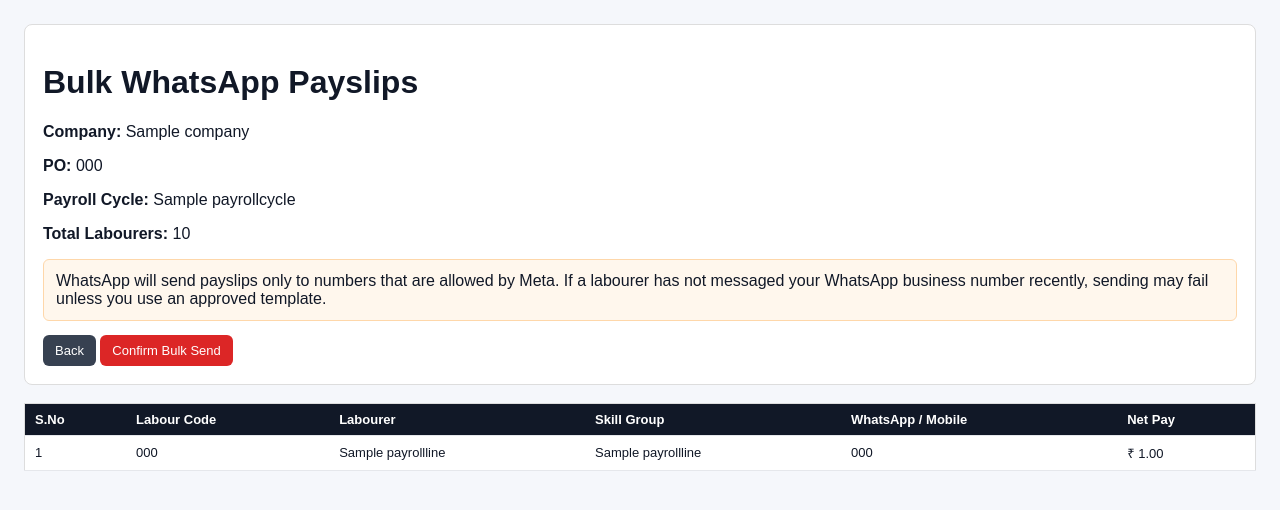
After one commit to bodakunta1/MSMEPayrollInvoice, a Django app: page /payroll/runs/1/bulk-whatsapp/ in a window 1280 px wide. The commit adds this page. Shown: the top 510 px of the page. Run offline with Django 5.2, Linux system fonts and the light colour scheme; a user stored in the database is signed in; tables that the repository leaves empty hold one stand-in row (values such as "Sample post").

Commit message:
feat(whatsapp): implement bulk WhatsApp payslip sending functionality and confirmation/result templates

```diff
--- /dev/null
+++ b/payroll/templates/payroll/bulk_whatsapp_confirm.html
@@ -0,0 +1,128 @@
+<!DOCTYPE html>
+<html>
+<head>
+    <title>Bulk WhatsApp Payslips</title>
+    <style>
+        body {
+            font-family: Arial, sans-serif;
+            margin: 24px;
+            background: #f5f7fb;
+            color: #111827;
+        }
+
+        .card {
+            background: white;
+            border: 1px solid #ddd;
+            border-radius: 8px;
+            padding: 18px;
+            margin-bottom: 18px;
+        }
+
+        .btn {
+            display: inline-block;
+            padding: 8px 12px;
+            background: #2563eb;
+            color: white;
+            text-decoration: none;
+            border-radius: 6px;
+            font-size: 13px;
+            border: none;
+            cursor: pointer;
+        }
+
+        .btn-danger {
+            background: #dc2626;
+        }
+
+        .btn-secondary {
+            background: #374151;
+        }
+
+        table {
+            width: 100%;
+            border-collapse: collapse;
+            background: white;
+            border: 1px solid #ddd;
+        }
+
+        th, td {
+            padding: 8px 10px;
+            border-bottom: 1px solid #e5e7eb;
+            font-size: 13px;
+            text-align: left;
+        }
+
+        th {
+            background: #111827;
+            color: white;
+        }
+
+        .warning {
+            background: #fff7ed;
+            border: 1px solid #fed7aa;
+            padding: 12px;
+            border-radius: 6px;
+            margin-bottom: 14px;
+        }
+    </style>
+</head>
+<body>
+
+<div class="card">
+    <h1>Bulk WhatsApp Payslips</h1>
+
+    <p><strong>Company:</strong> {{ payroll_run.company.name }}</p>
+    <p><strong>PO:</strong> {{ payroll_run.po.po_number }}</p>
+    <p><strong>Payroll Cycle:</strong> {{ payroll_run.payroll_cycle.name }}</p>
+    <p><strong>Total Labourers:</strong> {{ payroll_run.total_labourers }}</p>
+
+    <div class="warning">
+        WhatsApp will send payslips only to numbers that are allowed by Meta.
+        If a labourer has not messaged your WhatsApp business number recently, sending may fail unless you use an approved template.
+    </div>
+
+    <a class="btn btn-secondary" href="{% url 'payroll:payroll_run_detail' payroll_run.id %}">
+        Back
+    </a>
+
+    <form method="post" style="display:inline;">
+        {% csrf_token %}
+        <button class="btn btn-danger" type="submit">
+            Confirm Bulk Send
+        </button>
+    </form>
+</div>
+
+<table>
+    <thead>
+        <tr>
+            <th>S.No</th>
+            <th>Labour Code</th>
+            <th>Labourer</th>
+            <th>Skill Group</th>
+            <th>WhatsApp / Mobile</th>
+            <th>Net Pay</th>
+        </tr>
+    </thead>
+    <tbody>
+        {% for line in payroll_lines %}
+        <tr>
+            <td>{{ forloop.counter }}</td>
+            <td>{{ line.labour_code }}</td>
+            <td>{{ line.labourer_name }}</td>
+            <td>{{ line.skill_group_name }}</td>
+            <td>
+                {{ line.labour_assignment.labourer.whatsapp_number|default:line.labour_assignment.labourer.mobile_number }}
+            </td>
+            <td>₹ {{ line.net_pay|floatformat:2 }}</td>
+        </tr>
+        {% empty %}
+        <tr>
+            <td colspan="6">No payroll lines found.</td>
+        </tr>
+        {% endfor %}
+    </tbody>
+</table>
+
+</body>
+</html>
--- a/payroll/templates/payroll/payroll_run_detail.html
+++ b/payroll/templates/payroll/payroll_run_detail.html
@@ -175,6 +175,10 @@
         Download Individual Payslips ZIP
     </a>
 
+    <a class="btn" href="{% url 'payroll:payroll_run_bulk_whatsapp' payroll_run.id %}">
+        Bulk WhatsApp
+    </a>
+
     <button class="btn" onclick="window.print()">Print Summary</button>
 </div>
 
--- a/payroll/urls.py
+++ b/payroll/urls.py
@@ -45,5 +45,10 @@ urlpatterns = [
         views.payroll_line_send_whatsapp,
         name="payroll_line_send_whatsapp",
     ),
+    path(
+        "runs/<int:pk>/bulk-whatsapp/",
+        views.payroll_run_bulk_whatsapp,
+        name="payroll_run_bulk_whatsapp",
+    ),
 
 ]
--- a/payroll/views.py
+++ b/payroll/views.py
@@ -25,6 +25,7 @@ logger = logging.getLogger(__name__)
 
 from .models import PayrollLine, PayrollRun
 from .webhook_services import process_whatsapp_webhook_payload
+from .whatsapp_services import send_bulk_payslips_whatsapp
 
 
 # Create your views here.
@@ -470,3 +471,63 @@ def whatsapp_webhook(request):
         )
 
     return HttpResponse("Method not allowed", status=405)
+
+# The following views are for triggering bulk WhatsApp sending for payroll runs.
+
+@login_required
+def payroll_run_bulk_whatsapp(request, pk):
+    """
+    GET  = show confirmation page
+    POST = send payslips by WhatsApp for the whole payroll run
+    """
+
+    payroll_run = get_object_or_404(
+        PayrollRun.objects.select_related(
+            "company",
+            "po",
+            "payroll_cycle",
+        ).prefetch_related(
+            "lines",
+            "lines__labour_assignment",
+            "lines__labour_assignment__labourer",
+        ),
+        pk=pk,
+    )
+
+    payroll_lines = payroll_run.lines.all().order_by("labourer_name")
+
+    if request.method == "POST":
+
+        results = send_bulk_payslips_whatsapp(
+            payroll_run=payroll_run,
+            request=request,
+            skip_successful=True,
+        )
+
+        messages.success(
+            request,
+            (
+                f"Bulk WhatsApp completed. "
+                f"Sent: {results['sent']}, "
+                f"Failed: {results['failed']}, "
+                f"Skipped: {results['skipped']}."
+            ),
+        )
+
+        return render(
+            request,
+            "payroll/bulk_whatsapp_result.html",
+            {
+                "payroll_run": payroll_run,
+                "results": results,
+            },
+        )
+
+    return render(
+        request,
+        "payroll/bulk_whatsapp_confirm.html",
+        {
+            "payroll_run": payroll_run,
+            "payroll_lines": payroll_lines,
+        },
+    )
```
Also changed, not shown: payroll/templates/payroll/bulk_whatsapp_result.html (added, +112 -0 lines), payroll/whatsapp_services.py (+82 -0 lines), rroot/settings.py (+1 -1 lines).
